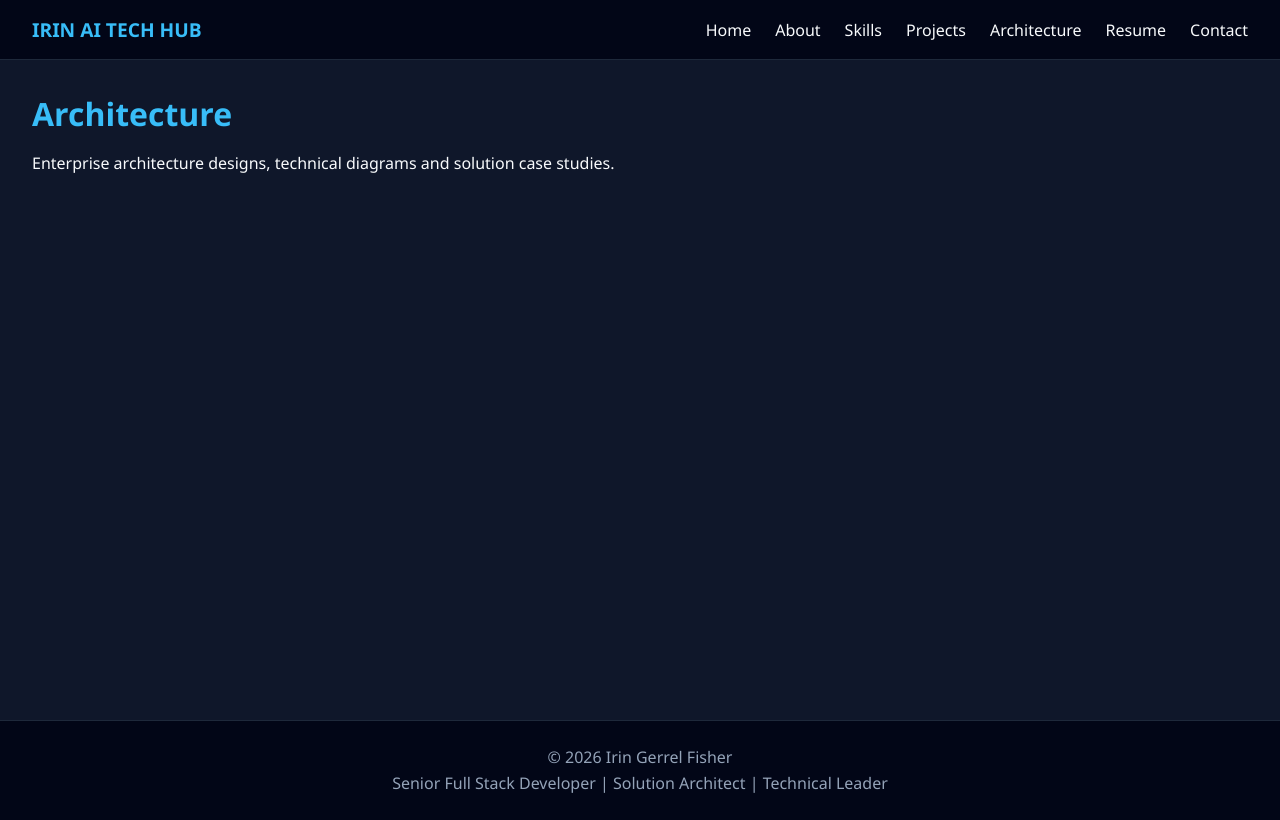
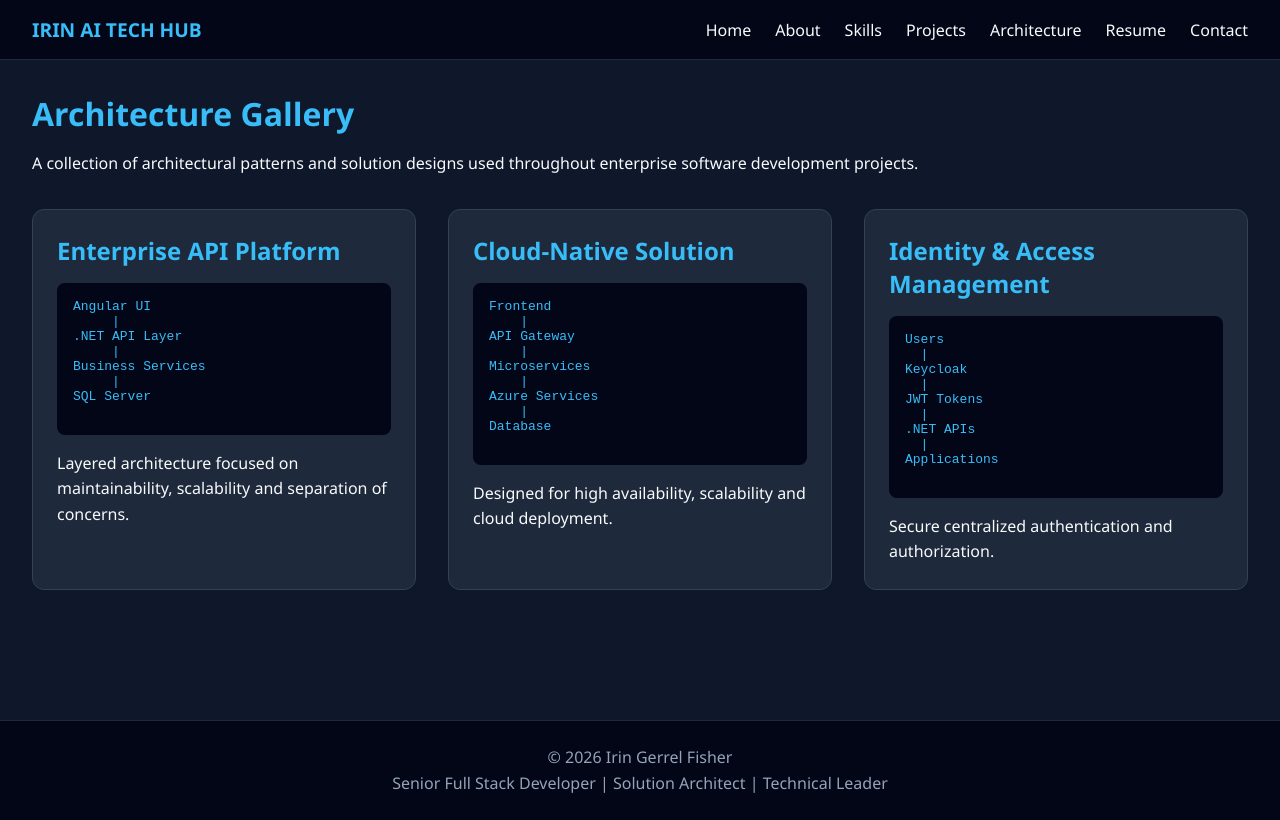
Before and after one commit to IrinFisher001/irin-ai-tech-hub, an Angular app: page /architecture in a window 1280 px wide. Built offline with nearby package versions, Linux system fonts and the light colour scheme.

Commit message:
feat: add architecture gallery and home dashboard update

```diff
--- a/src/app/pages/architecture/architecture.html
+++ b/src/app/pages/architecture/architecture.html
@@ -1,5 +1,76 @@
-<h1>Architecture</h1>
+<h1>Architecture Gallery</h1>
 
-<p>
-  Enterprise architecture designs, technical diagrams and solution case studies.
+<p class="intro">
+  A collection of architectural patterns and solution designs
+  used throughout enterprise software development projects.
 </p>
+
+<div class="architecture-grid">
+
+  <div class="architecture-card">
+
+    <h2>Enterprise API Platform</h2>
+
+    <pre>
+Angular UI
+     |
+.NET API Layer
+     |
+Business Services
+     |
+SQL Server
+    </pre>
+
+    <p>
+      Layered architecture focused on maintainability,
+      scalability and separation of concerns.
+    </p>
+
+  </div>
+
+  <div class="architecture-card">
+
+    <h2>Cloud-Native Solution</h2>
+
+    <pre>
+Frontend
+    |
+API Gateway
+    |
+Microservices
+    |
+Azure Services
+    |
+Database
+    </pre>
+
+    <p>
+      Designed for high availability,
+      scalability and cloud deployment.
+    </p>
+
+  </div>
+
+  <div class="architecture-card">
+
+    <h2>Identity & Access Management</h2>
+
+    <pre>
+Users
+  |
+Keycloak
+  |
+JWT Tokens
+  |
+.NET APIs
+  |
+Applications
+    </pre>
+
+    <p>
+      Secure centralized authentication and authorization.
+    </p>
+
+  </div>
+
+</div>
--- a/src/app/pages/architecture/architecture.scss
+++ b/src/app/pages/architecture/architecture.scss
@@ -0,0 +1,37 @@
+.intro {
+  margin-bottom: 2rem;
+}
+
+.architecture-grid {
+  display: grid;
+  gap: 2rem;
+  grid-template-columns: repeat(auto-fit, minmax(350px, 1fr));
+}
+
+.architecture-card {
+  background: #1e293b;
+
+  border: 1px solid #334155;
+
+  border-radius: 12px;
+
+  padding: 1.5rem;
+}
+
+.architecture-card h2 {
+  color: #38bdf8;
+
+  margin-bottom: 1rem;
+}
+
+.architecture-card pre {
+  background: #020617;
+
+  color: #38bdf8;
+
+  padding: 1rem;
+
+  border-radius: 8px;
+
+  margin-bottom: 1rem;
+}
--- a/src/app/pages/home/home.html
+++ b/src/app/pages/home/home.html
@@ -3,15 +3,38 @@
   <h1>IRIN AI TECH HUB</h1>
 
   <h2>
-    Senior Full Stack Developer
-    | Solution Architect
-    | Technical Leader
+    Senior Full Stack Developer |
+    Solution Architect |
+    Technical Leader
   </h2>
 
   <p>
-    Building enterprise-grade software solutions with over
-    13 years of experience in architecture, cloud platforms,
-    full stack development and technical leadership.
+    Designing, building and leading enterprise software
+    solutions for over 13 years.
   </p>
 
 </section>
+
+<section class="dashboard">
+
+  <div class="dashboard-card">
+    <h3>13+</h3>
+    <p>Years Experience</p>
+  </div>
+
+  <div class="dashboard-card">
+    <h3>4+</h3>
+    <p>Industries</p>
+  </div>
+
+  <div class="dashboard-card">
+    <h3>20+</h3>
+    <p>Technologies</p>
+  </div>
+
+  <div class="dashboard-card">
+    <h3>100%</h3>
+    <p>Passion For Building Solutions</p>
+  </div>
+
+</section>
--- a/src/app/pages/home/home.scss
+++ b/src/app/pages/home/home.scss
@@ -1,19 +1,47 @@
 .hero {
-  max-width: 900px;
-  margin: auto;
-  padding: 4rem 0;
+  text-align: center;
+  padding: 5rem 1rem;
 }
 
 .hero h1 {
   font-size: 4rem;
-  margin-bottom: 1rem;
 }
 
 .hero h2 {
+  margin-top: 1rem;
   color: #cbd5e1;
-  margin-bottom: 2rem;
 }
 
 .hero p {
-  font-size: 1.2rem;
+  max-width: 800px;
+  margin: 2rem auto;
 }
+
+.dashboard {
+  margin-top: 3rem;
+
+  display: grid;
+
+  gap: 2rem;
+
+  grid-template-columns: repeat(auto-fit,
+      minmax(250px, 1fr));
+}
+
+.dashboard-card {
+  background: #1e293b;
+
+  border: 1px solid #334155;
+
+  border-radius: 12px;
+
+  padding: 2rem;
+
+  text-align: center;
+}
+
+.dashboard-card h3 {
+  color: #38bdf8;
+
+  font-size: 2.5rem;
+}
```
